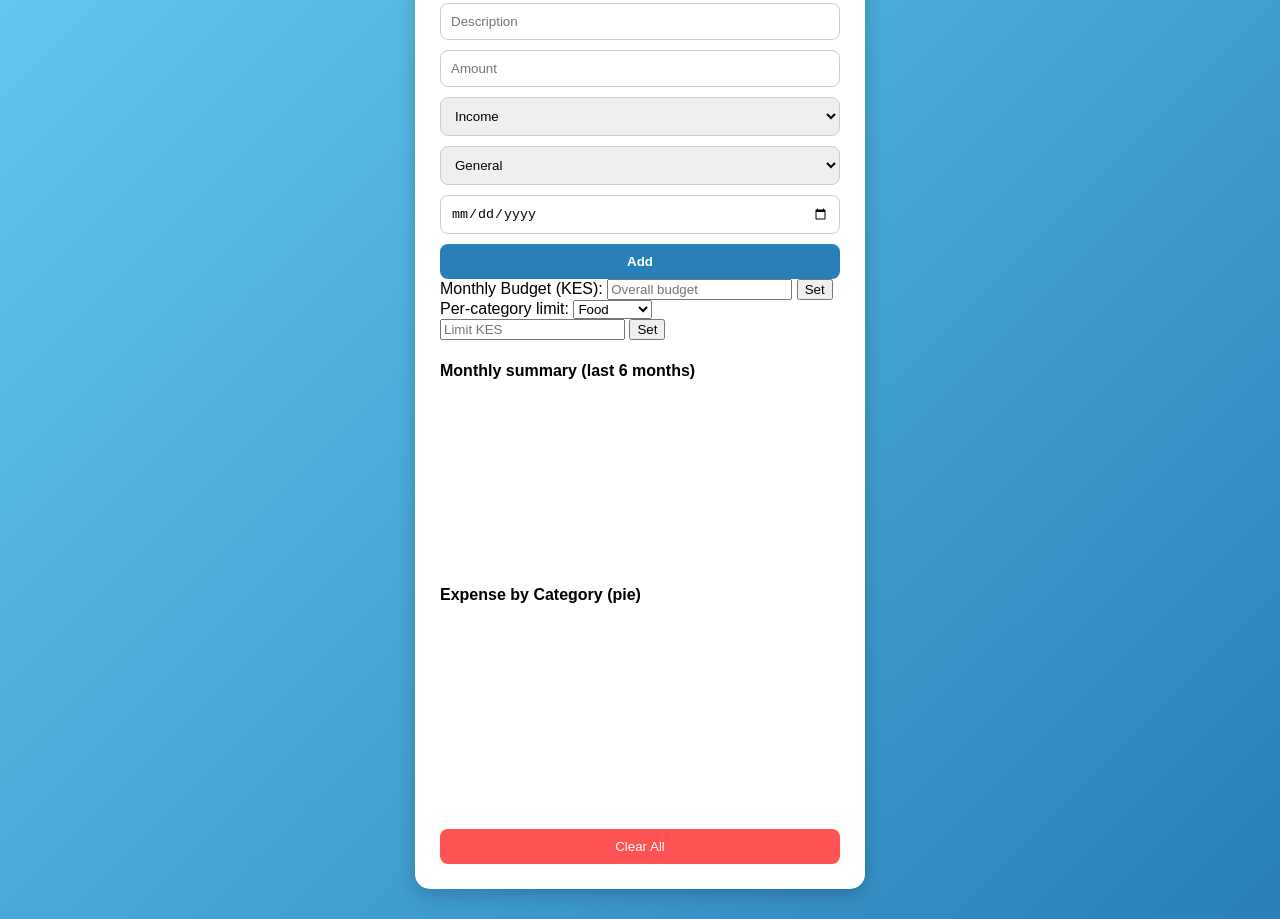
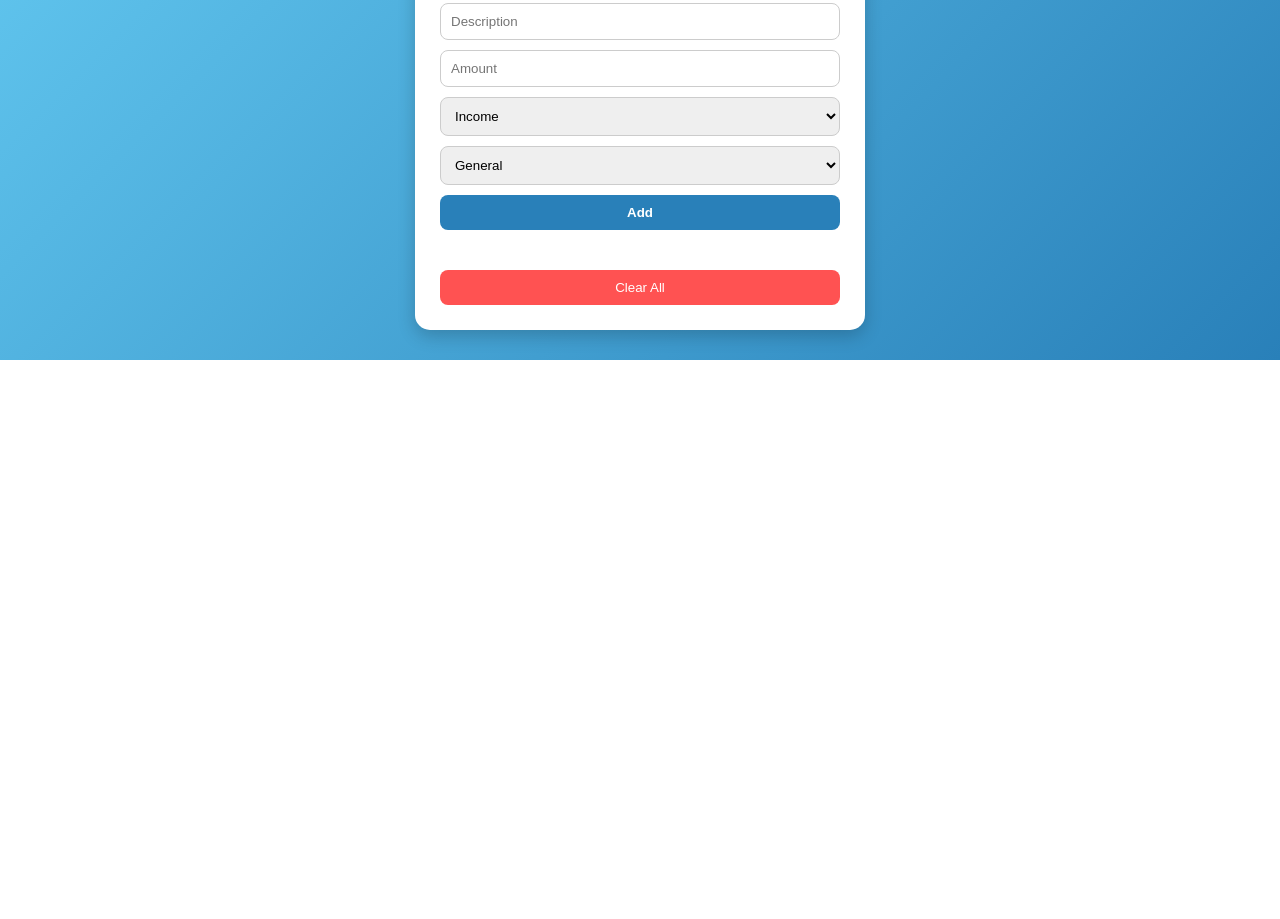
Before and after one commit to JanetKimani-debug/ExpenseTracker, a plain HTML site: page index.html in a window 1280 px wide. Shown: the part 470-1389 px from the top of the page. After the commit the page ends 830 px from the top, so only its background shows below. Drawn offline with nearby package versions, Linux system fonts and the light colour scheme.

Commit message:
Update index.html

```diff
--- a/index.html
+++ b/index.html
@@ -1,14 +1,13 @@
 <!DOCTYPE html>
 <html lang="en">
 <head>
-  <meta charset="UTF-8" />
-  <meta name="viewport" content="width=device-width,initial-scale=1" />
-  <title>Expense Tracker — Charts & Budgets</title>
-  <link rel="stylesheet" href="style.css" />
-  <!-- Chart.js CDN -->
-  <script src="https://cdn.jsdelivr.net/npm/chart.js"></script>
+  <meta charset="UTF-8">
+  <meta name="viewport" content="width=device-width, initial-scale=1.0">
+  <title>Expense Tracker</title>
+  <link rel="stylesheet" href="style.css">
 </head>
 <body>
+
   <div class="container">
       <h1>Expense Tracker</h1>
 
@@ -16,7 +15,6 @@
       <div class="balance-box">
           <h2>Balance</h2>
           <p id="balanceAmount">KES 0</p>
-      <small id="budgetWarning" class="warning"></small>
       </div>
 
       <!-- Income + Expense Summary -->
@@ -34,12 +32,14 @@
 
       <!-- Add Transaction Section -->
       <div class="input-section">
-      <input type="text" id="descInput" placeholder="Description" />
-      <input type="number" id="amountInput" placeholder="Amount" />
+          <input type="text" id="descInput" placeholder="Description">
+          <input type="number" id="amountInput" placeholder="Amount">
+
           <select id="typeSelect">
               <option value="income">Income</option>
               <option value="expense">Expense</option>
           </select>
+
           <select id="categorySelect">
               <option value="General">General</option>
               <option value="Food">Food</option>
@@ -49,47 +49,8 @@
               <option value="Salary">Salary</option>
               <option value="Utilities">Utilities</option>
           </select>
-      <!-- Date (defaults to today) -->
-      <input type="date" id="dateInput" />
+
           <button id="addBtn">Add</button>
-    </div>
-
-    <!-- Budget controls -->
-    <div class="budget-section">
-      <div class="budget-row">
-        <label>Monthly Budget (KES):</label>
-        <input type="number" id="monthlyBudgetInput" placeholder="Overall budget" />
-        <button id="setMonthlyBudgetBtn">Set</button>
-      </div>
-
-      <div class="budget-row">
-        <label>Per-category limit:</label>
-        <select id="limitCategorySelect">
-          <option value="Food">Food</option>
-          <option value="Transport">Transport</option>
-          <option value="Rent">Rent</option>
-          <option value="Shopping">Shopping</option>
-          <option value="Utilities">Utilities</option>
-          <option value="General">General</option>
-        </select>
-        <input type="number" id="categoryLimitInput" placeholder="Limit KES" />
-        <button id="setCategoryLimitBtn">Set</button>
-      </div>
-
-      <div id="limitsList"></div>
-    </div>
-
-    <!-- Charts -->
-    <div class="charts">
-      <div class="chart-card">
-        <h4>Monthly summary (last 6 months)</h4>
-        <canvas id="monthlyChart" height="160"></canvas>
-      </div>
-
-      <div class="chart-card">
-        <h4>Expense by Category (pie)</h4>
-        <canvas id="categoryPie" height="160"></canvas>
-      </div>
       </div>
 
       <!-- Transactions List -->
```
Lines whose indentation alone changed are shown as unchanged.
